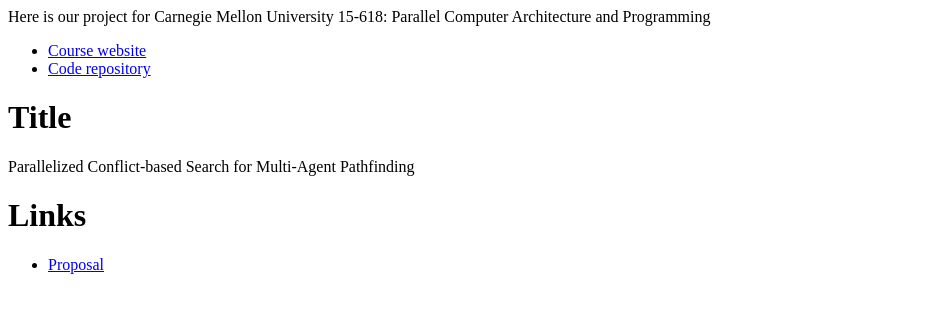
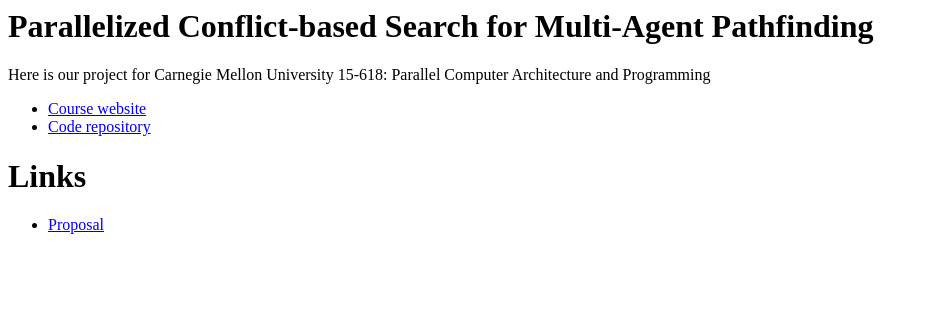
Before and after one commit to jsongCMU/parallel_CBS, a plain HTML site: page index.html in a window 1280 px wide. Shown: the whole page, without its empty margins (0-928 px from the left). Drawn offline with Linux system fonts and the light colour scheme.

Commit message:
Restructure main page

```diff
--- a/index.html
+++ b/index.html
@@ -1,10 +1,9 @@
+<h1 id="parallelized-conflict-based-search-for-multi-agent-pathfinding">Parallelized Conflict-based Search for Multi-Agent Pathfinding</h1>
 <p>Here is our project for Carnegie Mellon University 15-618: Parallel Computer Architecture and Programming</p>
 <ul>
 <li><a href="https://www.cs.cmu.edu/~418/">Course website</a></li>
 <li><a href="https://github.com/jsongCMU/parallel_CBS">Code repository</a></li>
 </ul>
-<h1 id="title">Title</h1>
-<p>Parallelized Conflict-based Search for Multi-Agent Pathfinding</p>
 <h1 id="links">Links</h1>
 <ul>
 <li><a href="proposal.html">Proposal</a></li>
```
Also changed, not shown: 1 other file.
